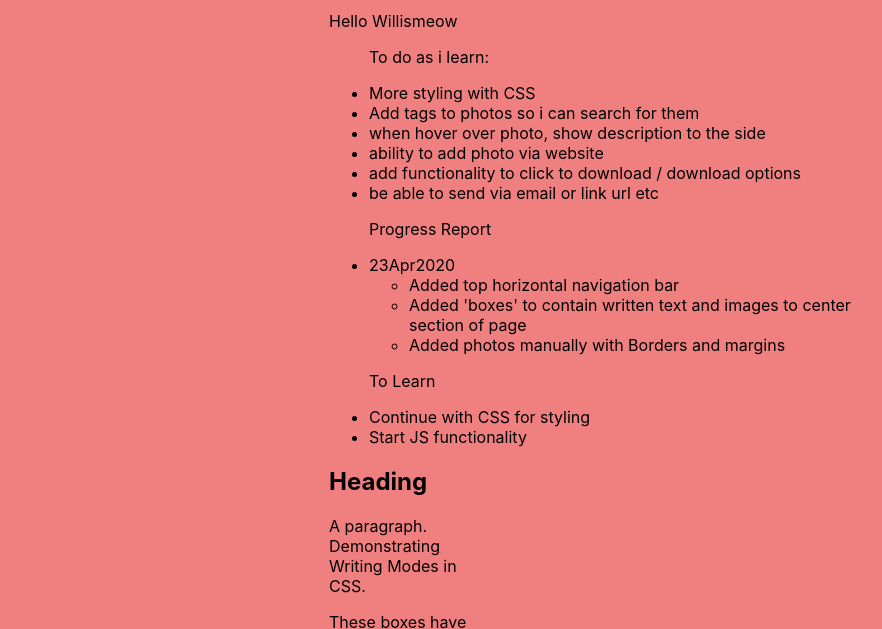
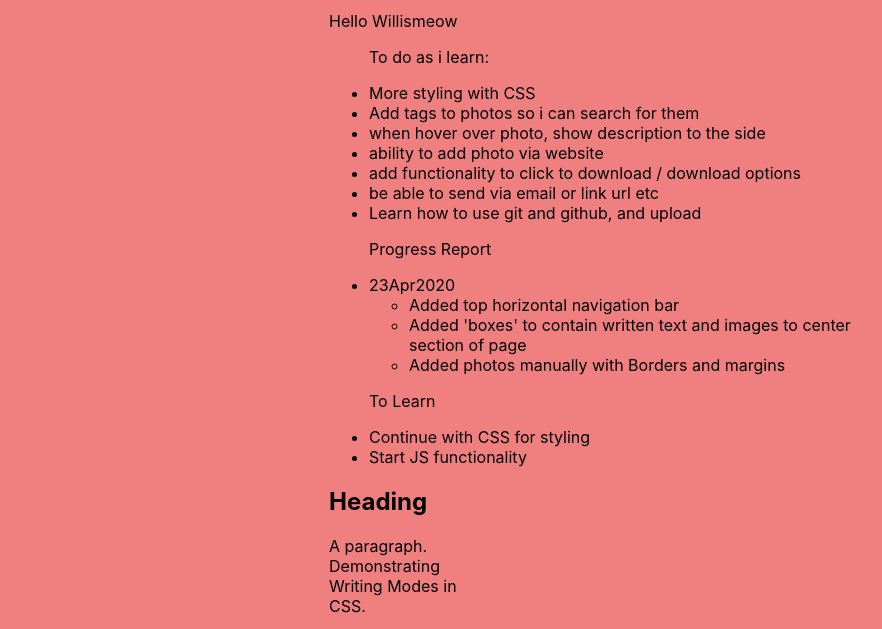
Before and after one commit to WillisMeow/Photo-Log, a plain HTML site: page Photo-Log/index.html in a window 1280 px wide. Shown: the part 78-707 px from the top of the page, without its empty margins (35-917 px from the left). Drawn offline with Linux system fonts and the light colour scheme.

Commit message:
added new item in To Do list in index.html

```diff
--- a/Photo-Log/index.html
+++ b/Photo-Log/index.html
@@ -28,6 +28,7 @@
                 <li>ability to add photo via website</li>
                 <li>add functionality to click to download / download options</li>
                 <li>be able to send via email or link url etc</li>
+                <li>Learn how to use git and github, and upload</li>
             </ul>
 
             <ul><p>Progress Report</p>
```
